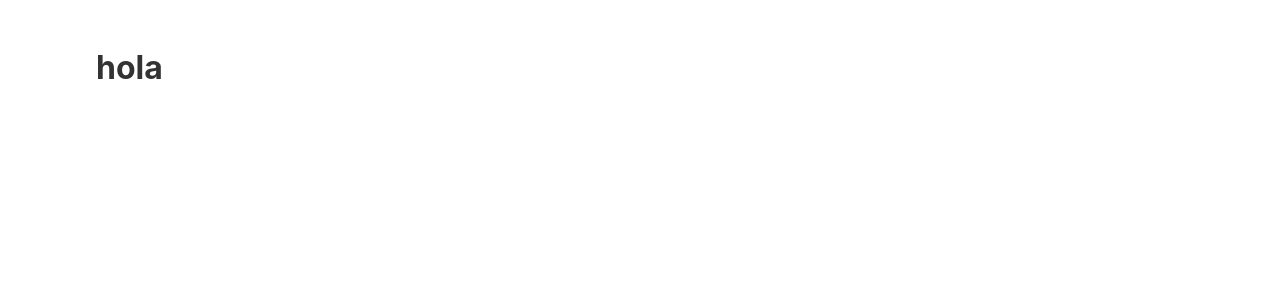
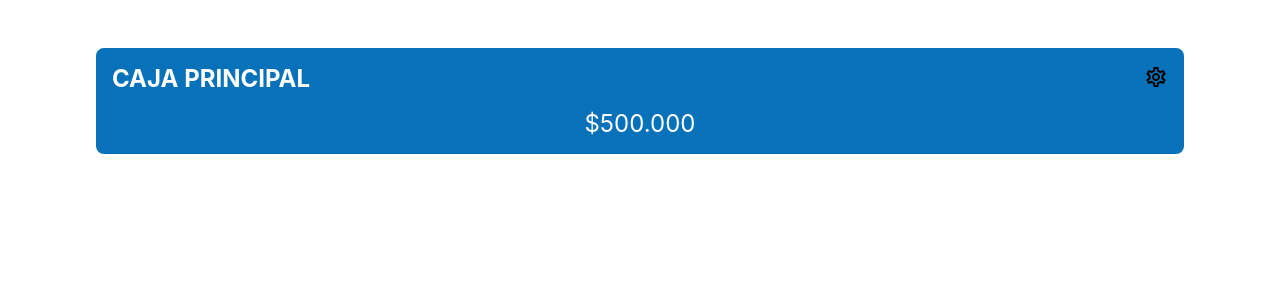
Before and after one commit to HamelBarrer/dani, a Vue app: page / in a window 1280 px wide. Shown: the top 300 px of the page. Built offline with nearby package versions, Linux system fonts and the light colour scheme.

Commit message:
add card value init box

```diff
--- a/index.html
+++ b/index.html
@@ -4,6 +4,11 @@
     <meta charset="UTF-8" />
     <link rel="icon" href="/favicon.ico" />
     <meta name="viewport" content="width=device-width, initial-scale=1.0" />
+    <!-- https://material.io/resources/icons/?style=outline -->
+    <link
+      href="https://fonts.googleapis.com/css2?family=Material+Icons+Outlined"
+      rel="stylesheet"
+    />
     <title>Vite App</title>
   </head>
   <body>
--- a/src/App.vue
+++ b/src/App.vue
@@ -44,6 +44,13 @@
     height: 100vh;
   }
 
+  .card {
+    background-color: rgb(7, 114, 185);
+    border-radius: 0.5rem;
+    padding: 1rem;
+    color: #fff;
+  }
+
   .main {
     grid-area: main;
     overflow: auto;
--- /dev/null
+++ b/src/components/home/HomeCard.vue
@@ -0,0 +1,41 @@
+<script setup></script>
+
+<template>
+  <div class="card">
+    <div class="card__header">
+      <h2 class="card__title">Caja Principal</h2>
+      <button class="card__bottonEdit">
+        <i class="material-icons-outlined"> settings </i>
+      </button>
+    </div>
+    <div class="card__content">
+      <span class="card__value">$500.000</span>
+    </div>
+  </div>
+</template>
+
+<style scoped>
+  .card__header {
+    display: flex;
+    justify-content: space-between;
+    align-items: center;
+  }
+
+  .card__title {
+    text-transform: uppercase;
+  }
+
+  .card__bottonEdit {
+    border: none;
+    outline: none;
+    background: none;
+  }
+
+  .card__content {
+    display: flex;
+    margin-top: 1rem;
+    font-size: 1.5rem;
+    justify-content: center;
+    align-items: center;
+  }
+</style>
--- a/src/views/Home.vue
+++ b/src/views/Home.vue
@@ -1,5 +1,7 @@
-<script setup></script>
+<script setup>
+  import HomeCard from '../components/home/HomeCard.vue';
+</script>
 
 <template>
-  <h1>hola</h1>
+  <HomeCard />
 </template>
```
Also changed, not shown: src/components/HelloWorld.vue (deleted, +0 -40 lines).
